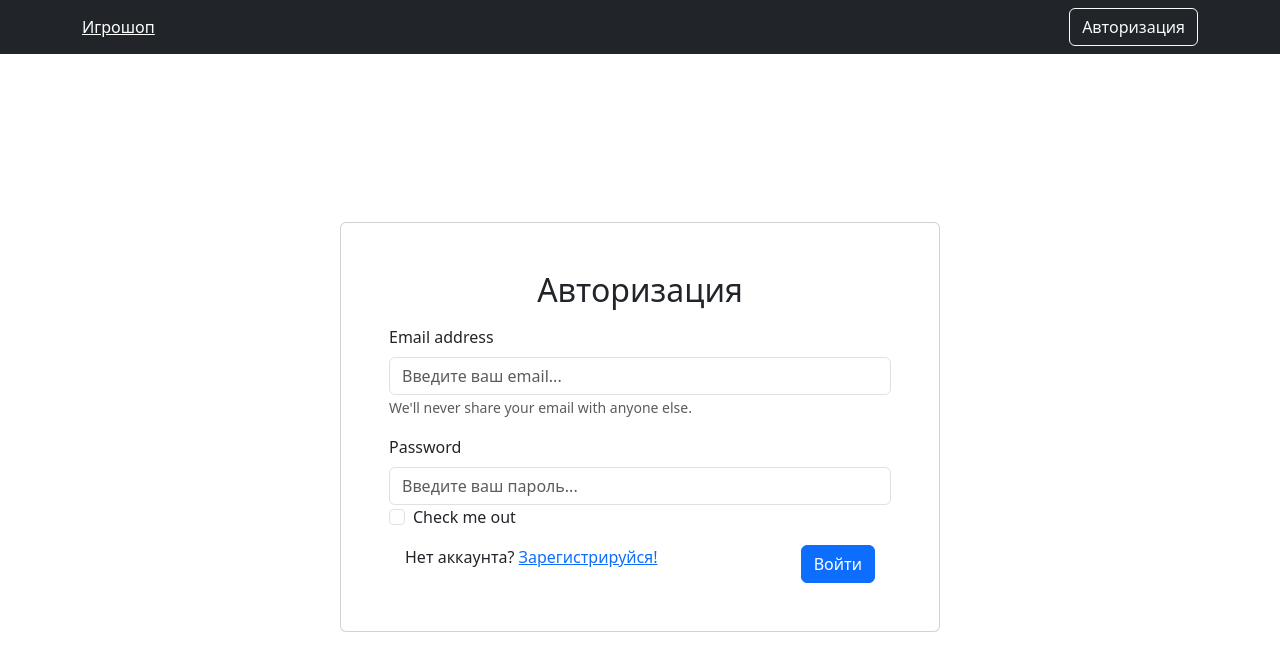
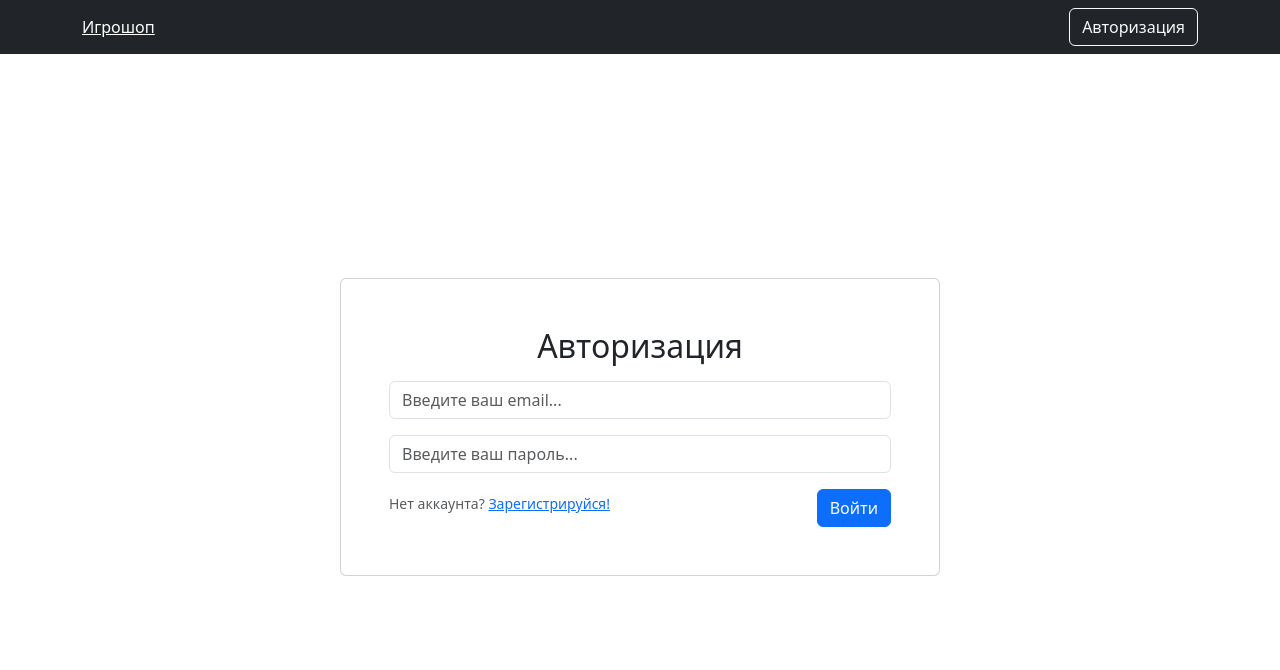
Before and after one commit to NEKOMXTX/gamestore, a React (Create React App) app in the folder client/: page /login in a window 1280 px wide. Shown: the top 670 px of the page. Built offline with nearby package versions, Linux system fonts and the light colour scheme.

Commit message:
+acceptable auth form

```diff
--- a/client/src/pages/Auth.js
+++ b/client/src/pages/Auth.js
@@ -1,6 +1,6 @@
 import React from "react";
 import { Container, Form } from "react-bootstrap";
-import { Card, Button} from "react-bootstrap";
+import { Card, Button } from "react-bootstrap";
 import { NavLink } from "react-router-dom";
 import { REGISTRATION_ROUTE } from "../utils/consts";
 
@@ -14,29 +14,22 @@
                 <h2 className="m-auto">Авторизация</h2>
                 <Form>
                     <Form.Group className="mt-3" controlId="formBasicEmail">
-                        <Form.Label>Email address</Form.Label>
                         <Form.Control type="email" placeholder="Введите ваш email..." />
-                        <Form.Text className="text-muted">
-                            We'll never share your email with anyone else.
-                        </Form.Text>
                     </Form.Group>
 
                     <Form.Group className="mt-3" controlId="formBasicPassword">
-                        <Form.Label>Password</Form.Label>
                         <Form.Control type="password" placeholder="Введите ваш пароль..." />
                     </Form.Group>
-                    <Form.Group className="mb-3" controlId="formBasicCheckbox">
-                        <Form.Check type="checkbox" label="Check me out" />
-                    </Form.Group>
-                    <div className="d-flex justify-content-between mt-3 px-3">
 
-                        <div>
+                    <div className="d-flex justify-content-between mt-3">
+                        <Form.Text>
                             Нет аккаунта? <NavLink to={REGISTRATION_ROUTE}>Зарегистрируйся!</NavLink>
-                        </div>
+                        </Form.Text>
 
                         <Button variant="primary" type="submit">
                             Войти
                         </Button>
+
                     </div>
 
                 </Form>
```
Also changed, not shown: client/src/index.js (line endings or trailing spaces).
